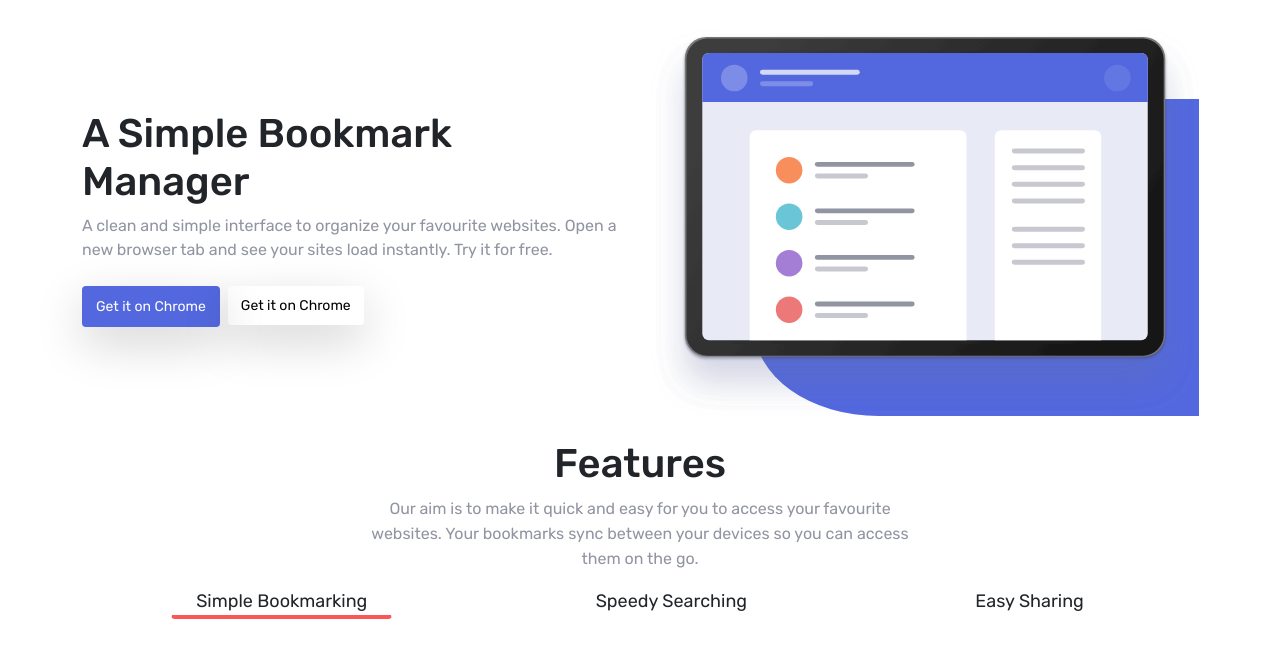
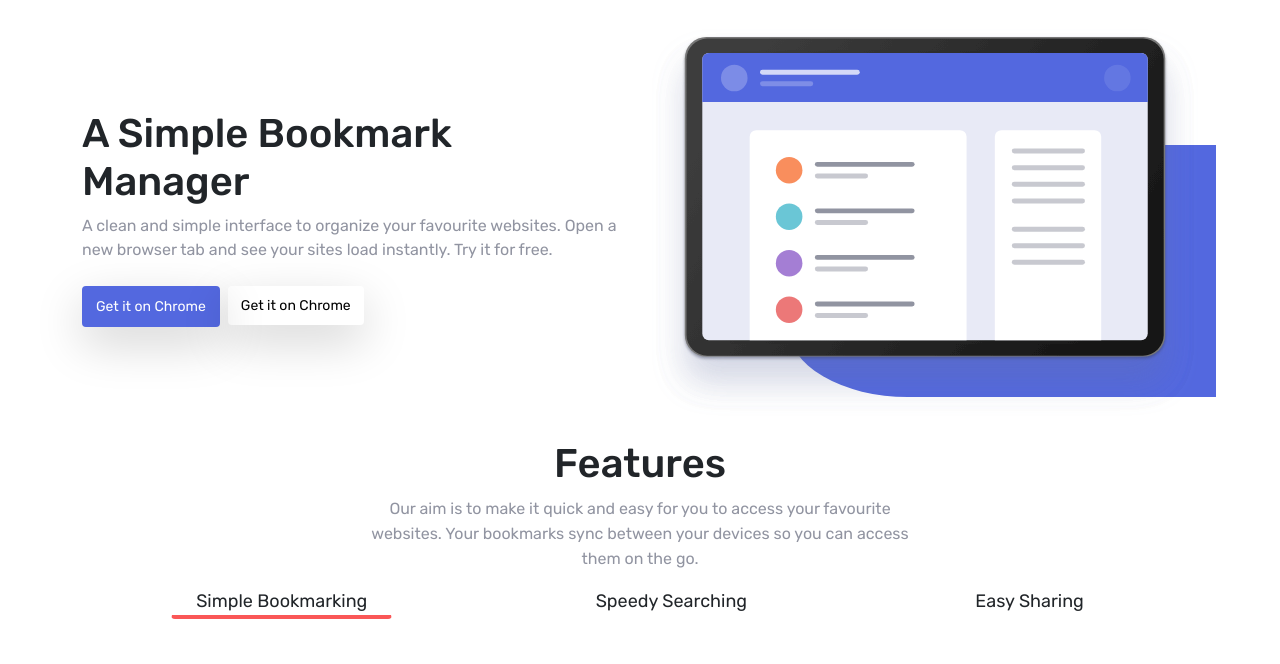
Before and after one commit to Ashish8449/Bookmark-landing-page, a plain HTML site: page index.html in a window 1280 px wide. Shown: the part 58-722 px from the top of the page. Drawn offline with nearby package versions, Linux system fonts and the light colour scheme.

Commit message:
change the height and width or box 1

```diff
--- a/style.css
+++ b/style.css
@@ -129,11 +129,11 @@ div.relative {
 -------------------------------------------------------------------*/
   #box1{
     border-radius: 0 0 0 28%;
-    top: 18%;
-    left: 20%;
+    top: 30%;
+    left: 26%;
     z-index: -1;
-    width: 78%;
-    height: 82%;
+    width: 75%;
+    height: 65%;
   }
   #box2{
     border-radius: 0 0 30% 0%;
```
